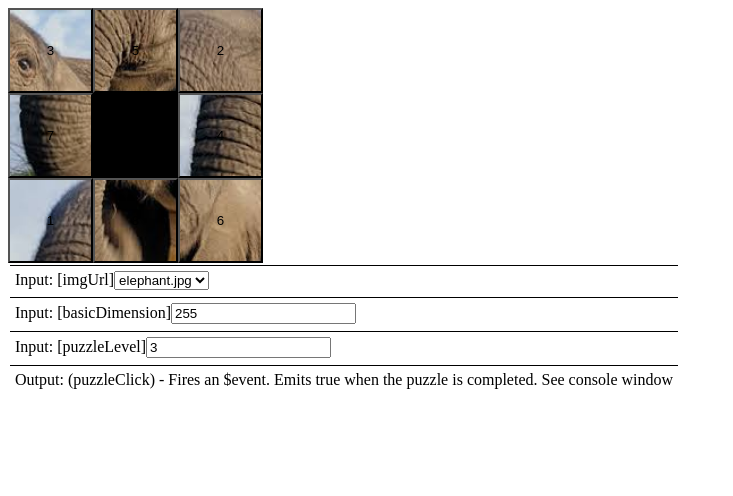
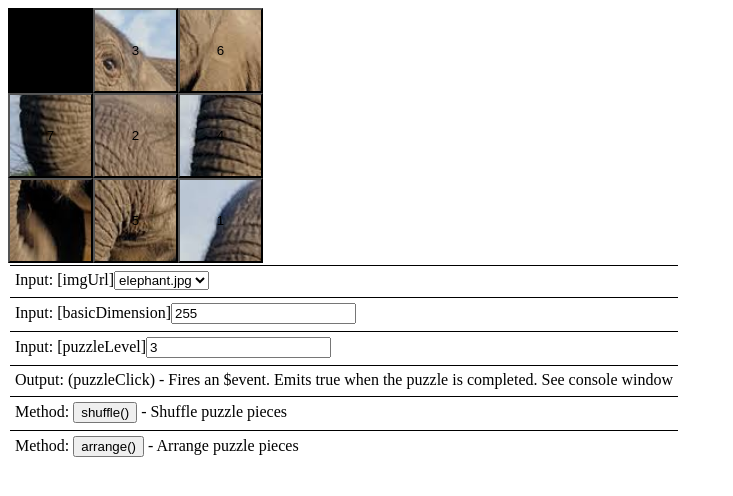
Before and after one commit to icenold/iceey-puzzle, an Angular app in the folder iceey-puzzle/: page / in a window 1280 px wide. Shown: the top 496 px of the page, without its empty margins (0-733 px from the left). Built offline with nearby package versions, Linux system fonts and the light colour scheme.

Commit message:
demo build 7-21-2017 10:51am

```diff
--- a/iceey-puzzle/src/app/index.component.ts
+++ b/iceey-puzzle/src/app/index.component.ts
@@ -36,7 +36,17 @@ import { PuzzlePiece } from './puzzle-piece';
   </tr>
   <tr>
     <td>
-      <label>Output: (puzzleClick) - Fires an $event. Emits true when the puzzle is completed. See console window</label>
+      Output: (puzzleClick) - Fires an $event. Emits true when the puzzle is completed. See console window
+    </td>
+  </tr>
+  <tr>
+    <td>
+      Method: <button (click)="puzzle.shuffle()" >shuffle()</button> - Shuffle puzzle pieces
+    </td>
+  </tr>
+  <tr>
+    <td>
+      Method: <button (click)="puzzle.arrange()" >arrange()</button> - Arrange puzzle pieces
     </td>
   </tr>
 </table>
--- a/iceey-puzzle/src/app/puzzle.component.ts
+++ b/iceey-puzzle/src/app/puzzle.component.ts
@@ -37,7 +37,7 @@ export class PuzzleComponent  {
   }
   beginPuzzle(){
     this.assignPieces();
-    this.shufflePieces();
+    this.shuffle();
   }
   private assignPieces(){
     this.puzzlePieces = [];
@@ -77,10 +77,10 @@ export class PuzzleComponent  {
       y:y
     };
   }
-  public arrangePieces(){
+  public arrange(){
     this.puzzlePieces=JSON.parse(this.jsonCorrectPositions);
   }
-  public shufflePieces(){
+  public shuffle(){
     var pieceSetter:PuzzlePiece[] = JSON.parse(JSON.stringify(this.puzzlePieces));
     ////console.log(pieceSetter);
     for(var ctr=0; ctr<this.puzzlePieces.length; ctr++){
```
Also changed, not shown: 1 other file (tests, documents, lock files or other folders).
